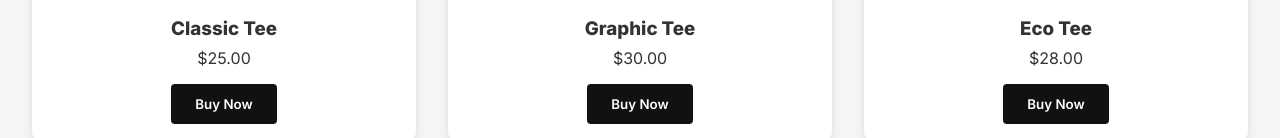
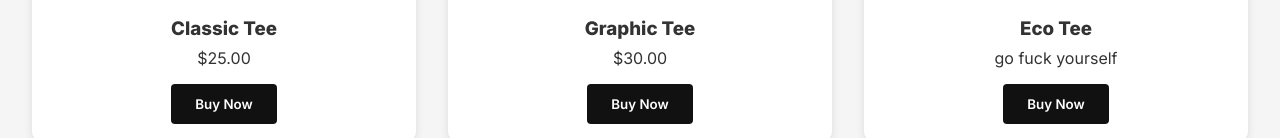
Before and after one commit to Hydron3er/threadwave, a plain HTML site: page index.html in a window 1280 px wide. Shown: the part 641-779 px from the top of the page. Drawn offline with Linux system fonts and the light colour scheme.

Commit message:
Update index.html

```diff
--- a/index.html
+++ b/index.html
@@ -54,7 +54,7 @@
     <div class="product">
       <img src="https://images.unsplash.com/photo-1600180758890-6f02c3c9e1f7" alt="Eco Tee" />
       <h3>Eco Tee</h3>
-      <p>$28.00</p>
+      <p>go fuck yourself</p>
       <button class="btn">Buy Now</button>
     </div>
   </section>
```
